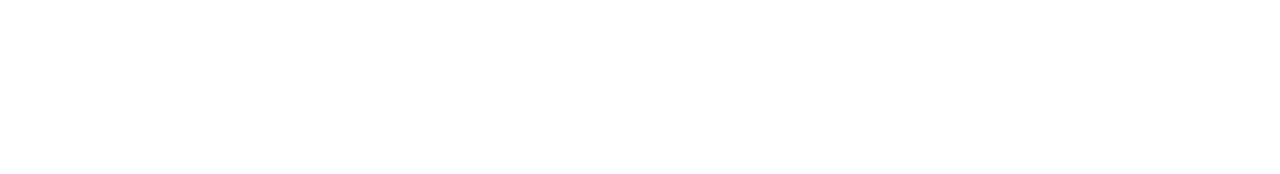
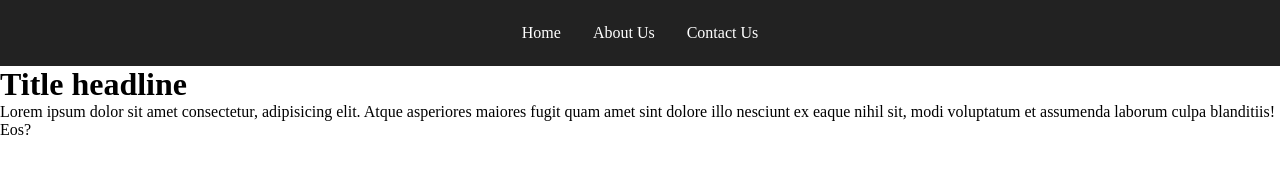
Before and after one commit to lablack576/imsi_tp, a plain HTML site: page index.html in a window 1280 px wide. Drawn offline with Linux system fonts and the light colour scheme.

Commit message:
Oussama
Creation de navbar

```diff
--- a/index.html
+++ b/index.html
@@ -11,8 +11,21 @@
       href="style.css" />
   </head>
   <body>
-    <nav></nav>
-    <header></header>
+    <nav>
+      <ul>
+        <li><a href="#">Home</a></li>
+        <li><a href="#">About Us</a></li>
+        <li><a href="#">Contact Us</a></li>
+      </ul>
+    </nav>
+    <header>
+      <h1>Title headline</h1>
+      <p>
+        Lorem ipsum dolor sit amet consectetur, adipisicing elit. Atque
+        asperiores maiores fugit quam amet sint dolore illo nesciunt ex eaque
+        nihil sit, modi voluptatum et assumenda laborum culpa blanditiis! Eos?
+      </p>
+    </header>
 
     <main></main>
 
--- a/style.css
+++ b/style.css
@@ -0,0 +1,24 @@
+ul {
+  list-style: none;
+  display: flex;
+  flex-direction: row;
+  justify-content: center;
+  align-items: center;
+  gap: 32px;
+}
+
+a {
+  text-decoration: none;
+  color: #fff;
+}
+
+nav {
+  background-color: #222222;
+  padding: 24px 0px;
+}
+
+* {
+  margin: 0;
+  padding: 0;
+  box-sizing: border-box;
+}
```
